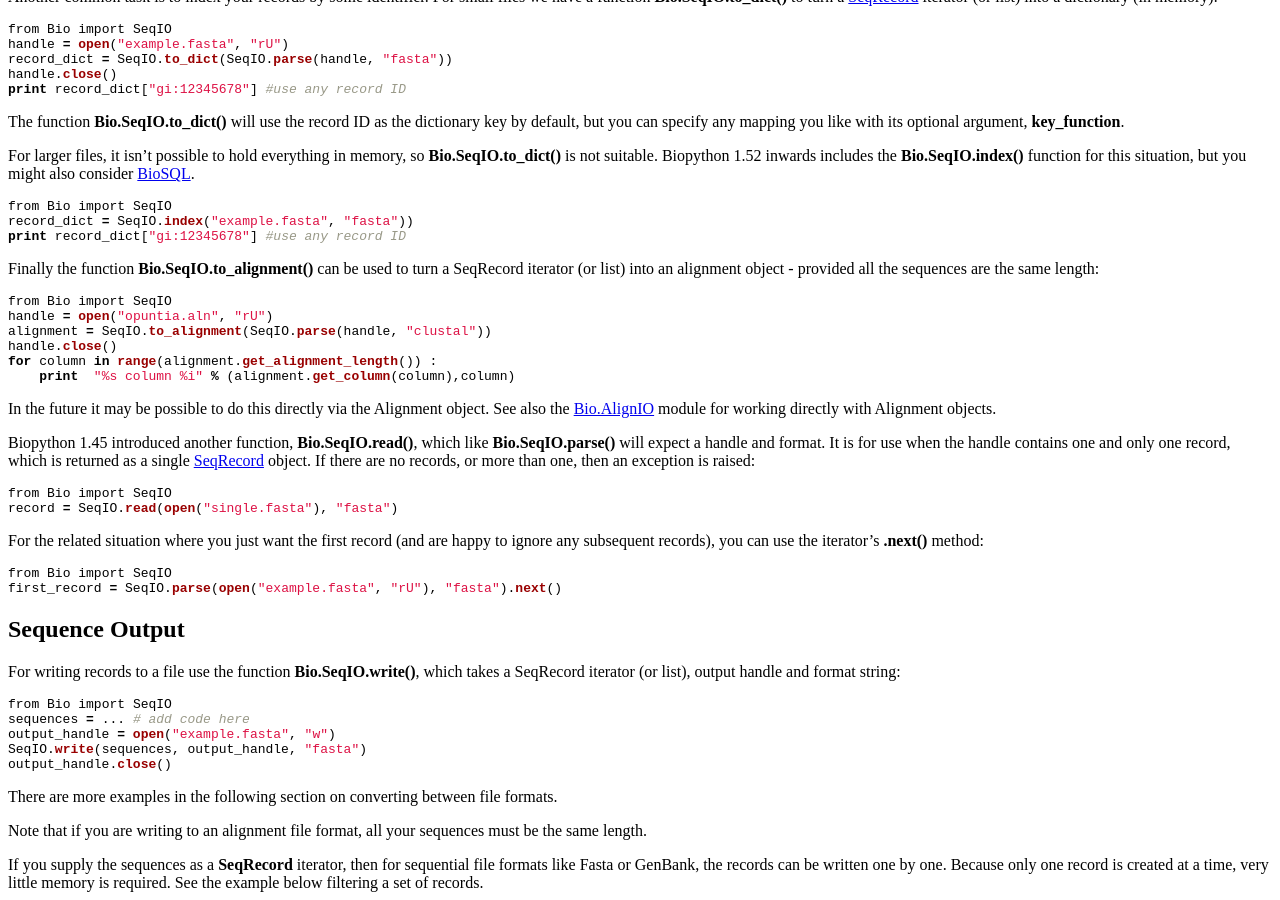
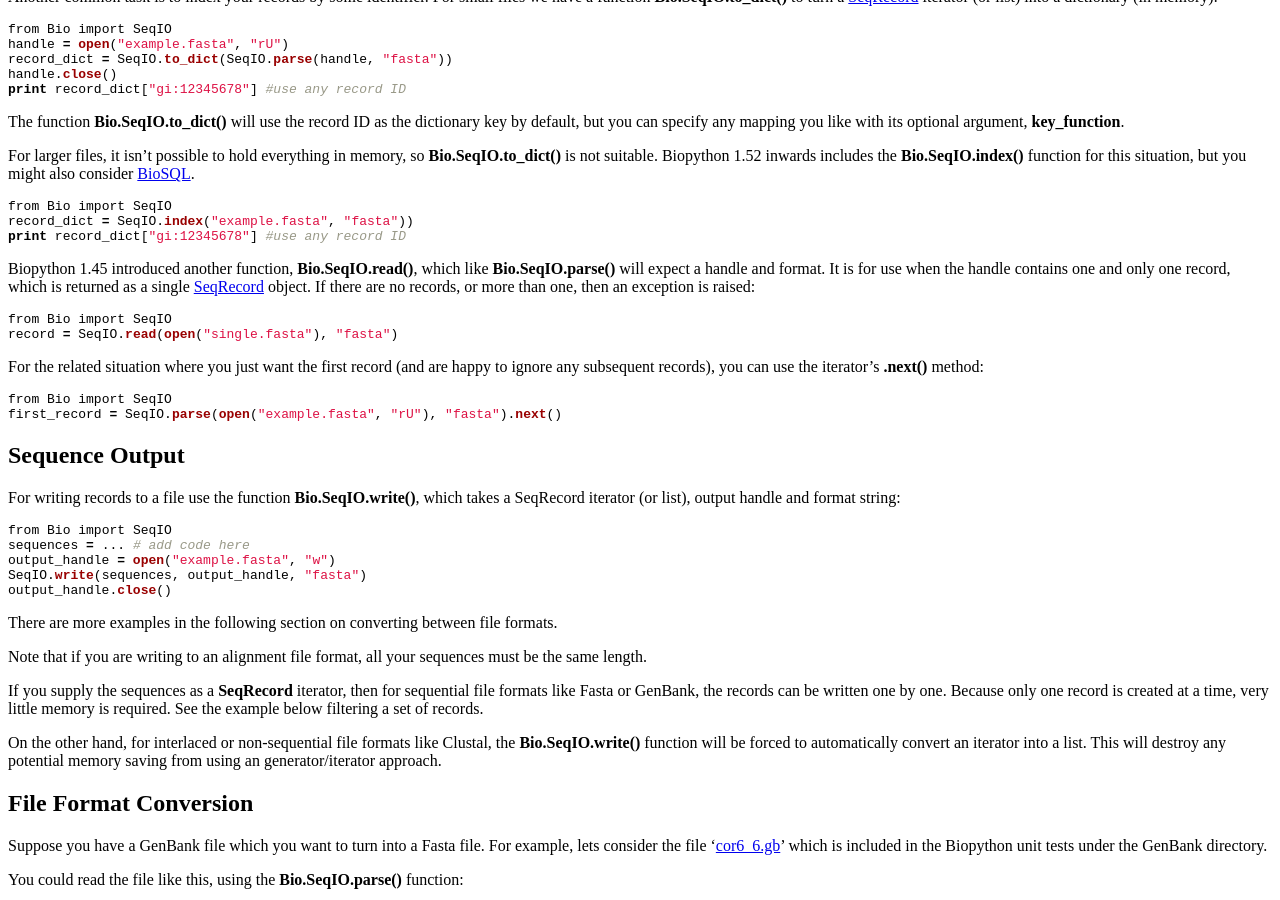
Before and after one commit to biopython/biopython.github.io, a Jekyll site: the page built from wiki/SeqIO.md, in a window 1280 px wide and 900 px high, scrolled down 1786 px. Built offline with Jekyll 4.4.1, drawn with Linux system fonts in a browser that asks for light colours.

Commit message:
/* Sequence Input */ Removed the obsolete to_alignment example

````diff
--- a/wiki/SeqIO.md
+++ b/wiki/SeqIO.md
@@ -164,23 +164,6 @@ from Bio import SeqIO
 record_dict = SeqIO.index("example.fasta", "fasta"))
 print record_dict["gi:12345678"] #use any record ID
 ```
-
-Finally the function **Bio.SeqIO.to\_alignment()** can be used to turn a
-SeqRecord iterator (or list) into an alignment object - provided all the
-sequences are the same length:
-
-``` python
-from Bio import SeqIO
-handle = open("opuntia.aln", "rU")
-alignment = SeqIO.to_alignment(SeqIO.parse(handle, "clustal"))
-handle.close()
-for column in range(alignment.get_alignment_length()) :
-    print  "%s column %i" % (alignment.get_column(column),column)
-```
-
-In the future it may be possible to do this directly via the Alignment
-object. See also the [Bio.AlignIO](AlignIO "wikilink") module for
-working directly with Alignment objects.
 
 Biopython 1.45 introduced another function, **Bio.SeqIO.read()**, which
 like **Bio.SeqIO.parse()** will expect a handle and format. It is for
````
Also changed, not shown: 1 other file.
